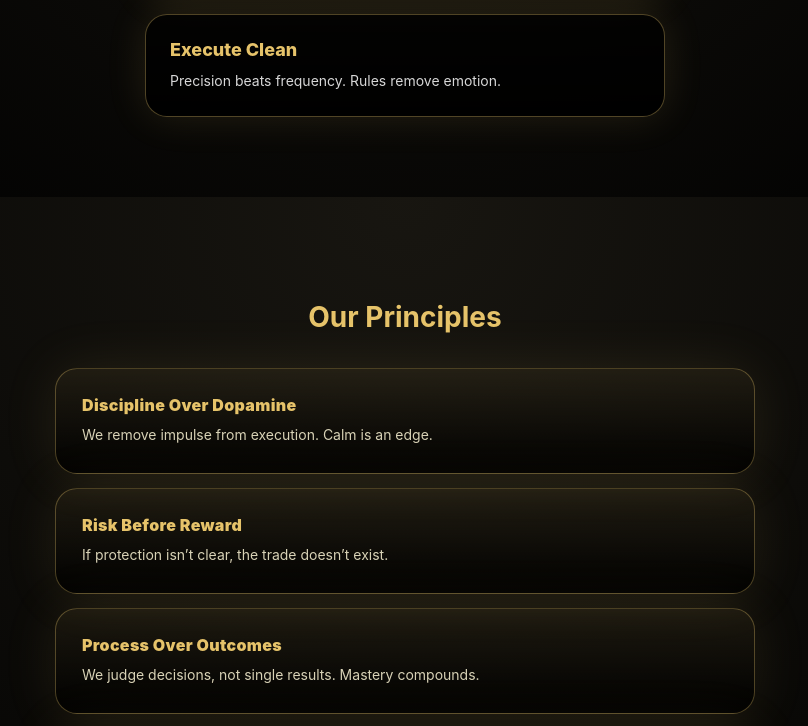
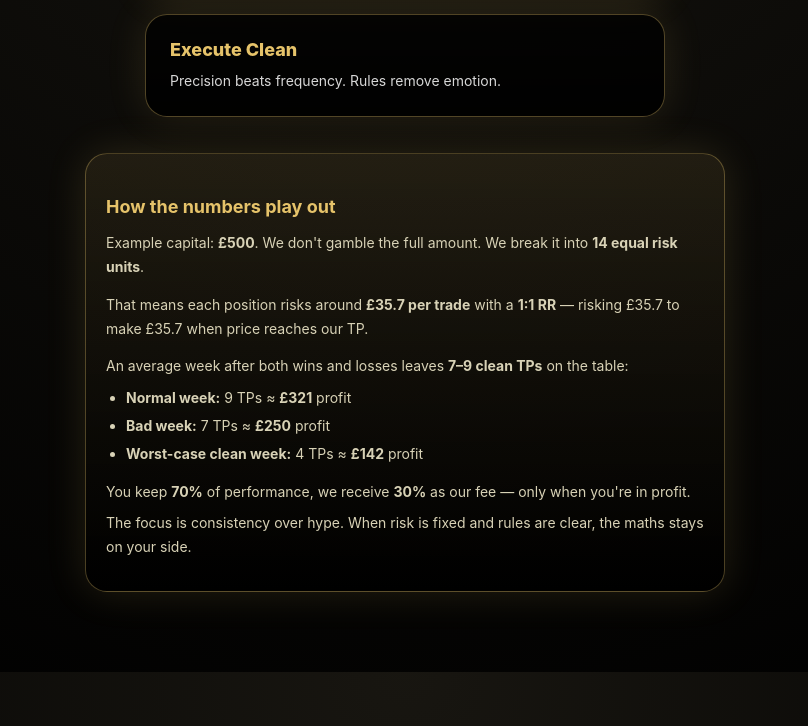
Before and after one commit to bammamileleabdul/winners-circle-university, a Next.js app: page / in a window 1280 px wide. Shown: the part 957-1683 px from the top of the page, without its empty margins (235-1043 px from the left). Built offline with nearby package versions, Linux system fonts and the light colour scheme.

Commit message:
Update page.js

```diff
--- a/app/page.js
+++ b/app/page.js
@@ -33,7 +33,7 @@ export default function Home() {
     }
   };
 
-  // ✅ MINI LELEFX (ONLY ADD)
+  // MINI LELEFX STATE
   const [aiOpen, setAiOpen] = useState(false);
   const [aiInput, setAiInput] = useState("");
   const [aiLoading, setAiLoading] = useState(false);
@@ -91,7 +91,6 @@ export default function Home() {
     <>
       {/* HEADER */}
       <header className="header">
-        {/* Emblem logo */}
         <div className="logo">
           <img
             src="/emblem.jpg"
@@ -128,7 +127,6 @@ export default function Home() {
             <a href="#vvip" onClick={() => setMenuOpen(false)}>
               VVIP Access
             </a>
-            {/* ✅ Real navigation to client portal page */}
             <a href="/client-portal" onClick={() => setMenuOpen(false)}>
               Client Portal
             </a>
@@ -138,7 +136,6 @@ export default function Home() {
 
       {/* HERO */}
       <section id="overview" className="hero">
-        {/* Faded hero watermark emblem */}
         <img src="/emblem.jpg" alt="" className="heroEmblem" />
 
         <div className="pill">EARLY ACCESS · LIMITED ONBOARDING</div>
@@ -205,6 +202,44 @@ export default function Home() {
               <div className="floatText">{x.d}</div>
             </div>
           ))}
+        </div>
+
+        {/* HOW IT WORKS EXPLANATION BLOCK */}
+        <div className="howExplainer">
+          <h3>How the numbers play out</h3>
+          <p>
+            Example capital: <strong>£500</strong>. We don&apos;t gamble the
+            full amount. We break it into <strong>14 equal risk units</strong>.
+          </p>
+          <p>
+            That means each position risks around{" "}
+            <strong>£35.7 per trade</strong> with a <strong>1:1 RR</strong> —
+            risking £35.7 to make £35.7 when price reaches our TP.
+          </p>
+          <p>
+            An average week after both wins and losses leaves{" "}
+            <strong>7–9 clean TPs</strong> on the table:
+          </p>
+          <ul>
+            <li>
+              <strong>Normal week:</strong> 9 TPs ≈ <strong>£321</strong> profit
+            </li>
+            <li>
+              <strong>Bad week:</strong> 7 TPs ≈ <strong>£250</strong> profit
+            </li>
+            <li>
+              <strong>Worst-case clean week:</strong> 4 TPs ≈{" "}
+              <strong>£142</strong> profit
+            </li>
+          </ul>
+          <p>
+            You keep <strong>70%</strong> of performance, we receive{" "}
+            <strong>30%</strong> as our fee — only when you&apos;re in profit.
+          </p>
+          <p className="howNote">
+            The focus is consistency over hype. When risk is fixed and rules
+            are clear, the maths stays on your side.
+          </p>
         </div>
       </section>
 
@@ -319,7 +354,7 @@ export default function Home() {
 
       {/* MINI LELEFX BUTTON + MODAL */}
       <button className="aiFab" onClick={() => setAiOpen(true)}>
-        mini lelefx
+        🤖 mini lelefx
       </button>
 
       {aiOpen && (
@@ -584,6 +619,52 @@ export default function Home() {
           color: #d7d7d7;
           line-height: 1.6;
           font-size: 14px;
+        }
+
+        .howExplainer {
+          margin: 36px auto 0;
+          max-width: 640px;
+          text-align: left;
+          background: linear-gradient(
+            180deg,
+            rgba(230, 195, 106, 0.1),
+            rgba(0, 0, 0, 0.9)
+          );
+          border-radius: 22px;
+          border: 1px solid rgba(230, 195, 106, 0.32);
+          padding: 24px 20px;
+          box-shadow: 0 0 40px rgba(230, 195, 106, 0.14);
+        }
+
+        .howExplainer h3 {
+          color: #e6c36a;
+          font-size: 18px;
+          margin-bottom: 10px;
+        }
+
+        .howExplainer p {
+          color: #d8d2b6;
+          font-size: 14px;
+          line-height: 1.7;
+          margin-bottom: 8px;
+        }
+
+        .howExplainer ul {
+          padding-left: 20px;
+          margin: 8px 0 10px;
+        }
+
+        .howExplainer li {
+          color: #d8d2b6;
+          font-size: 14px;
+          line-height: 1.7;
+          margin-bottom: 4px;
+        }
+
+        .howNote {
+          margin-top: 8px;
+          font-size: 13px;
+          color: #a7a08a;
         }
 
         .luxGrid {
```
